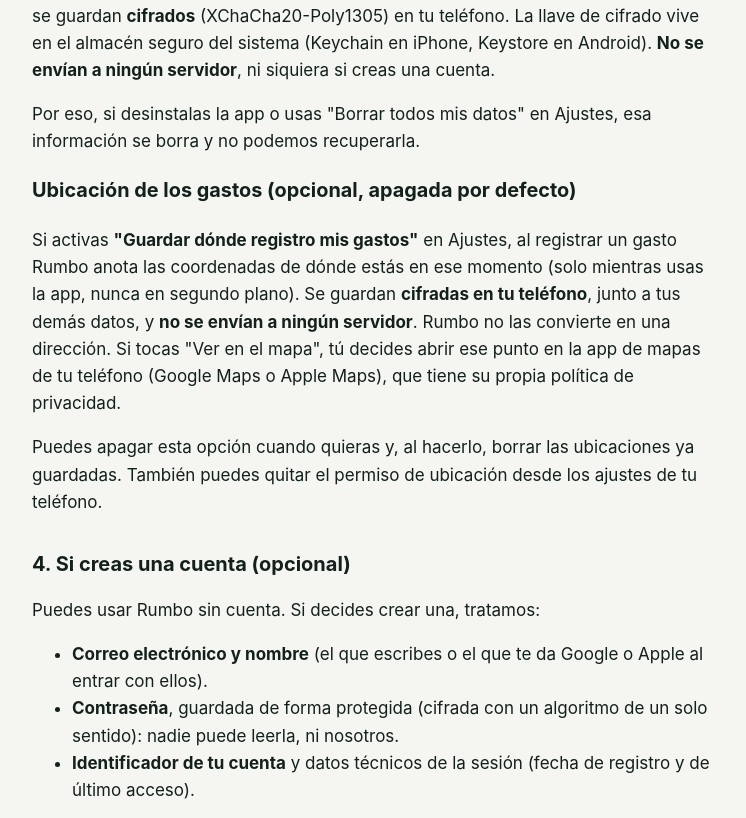
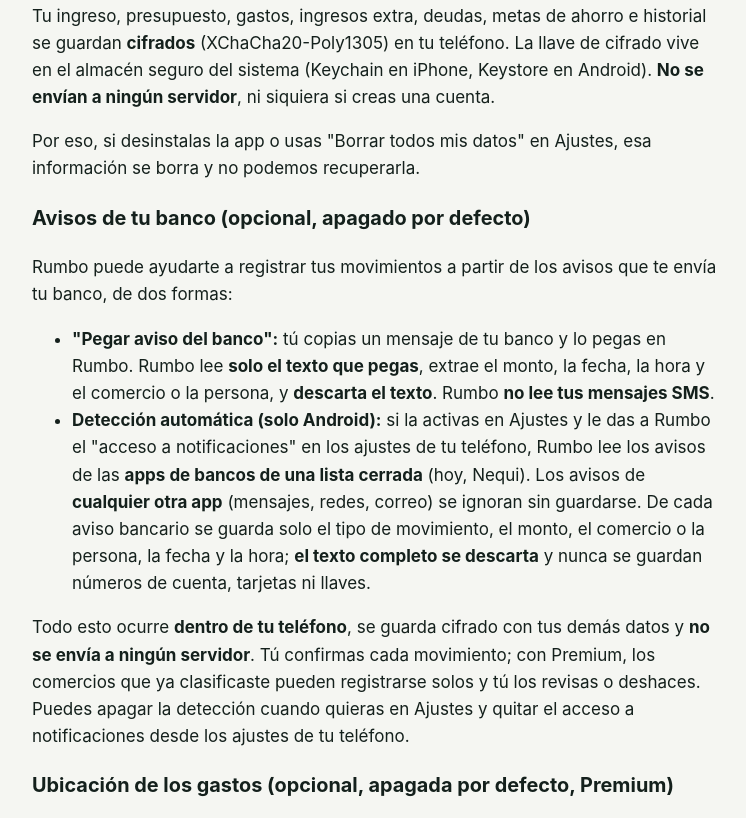
Before and after one commit to davidgaleano26/rumbo-legal, a plain HTML site: page privacidad.html in a window 1280 px wide. Shown: the part 1149-1967 px from the top of the page, without its empty margins (264-1010 px from the left). Drawn offline with Linux system fonts and the light colour scheme.

Commit message:
Privacidad: deteccion de avisos bancarios y ubicacion Premium; guia de Data safety al dia

```diff
--- a/privacidad.html
+++ b/privacidad.html
@@ -37,7 +37,7 @@
   <h2>2. Lo que NO recogemos</h2>
   <ul>
     <li>Claves, usuarios o datos de acceso a tus bancos o tarjetas.</li>
-    <li>Tus contactos, tus fotos ni tus mensajes.</li>
+    <li>Tus contactos, tus fotos ni tus mensajes (Rumbo no lee tus SMS; ver la sección 3 sobre los avisos de tu banco).</li>
     <li>Tu ubicación en segundo plano: Rumbo nunca rastrea dónde estás (ver la sección 3 sobre la ubicación opcional de los gastos).</li>
     <li>Datos de uso para publicidad. Rumbo no tiene anuncios ni rastreadores, y no vende datos.</li>
     <li>Tu huella o tu rostro: el desbloqueo con Face ID o huella lo hace tu teléfono; Rumbo solo recibe un "sí" o "no".</li>
@@ -54,7 +54,33 @@
     recuperarla.
   </p>
 
-  <h3>Ubicación de los gastos (opcional, apagada por defecto)</h3>
+  <h3>Avisos de tu banco (opcional, apagado por defecto)</h3>
+  <p>
+    Rumbo puede ayudarte a registrar tus movimientos a partir de los avisos que te envía tu banco, de dos formas:
+  </p>
+  <ul>
+    <li>
+      <strong>"Pegar aviso del banco":</strong> tú copias un mensaje de tu banco y lo pegas en Rumbo. Rumbo lee
+      <strong>solo el texto que pegas</strong>, extrae el monto, la fecha, la hora y el comercio o la persona, y
+      <strong>descarta el texto</strong>. Rumbo <strong>no lee tus mensajes SMS</strong>.
+    </li>
+    <li>
+      <strong>Detección automática (solo Android):</strong> si la activas en Ajustes y le das a Rumbo el
+      "acceso a notificaciones" en los ajustes de tu teléfono, Rumbo lee los avisos de las <strong>apps de bancos de una
+      lista cerrada</strong> (hoy, Nequi). Los avisos de <strong>cualquier otra app</strong> (mensajes, redes, correo) se
+      ignoran sin guardarse. De cada aviso bancario se guarda solo el tipo de movimiento, el monto, el comercio o la persona,
+      la fecha y la hora; <strong>el texto completo se descarta</strong> y nunca se guardan números de cuenta, tarjetas ni
+      llaves.
+    </li>
+  </ul>
+  <p>
+    Todo esto ocurre <strong>dentro de tu teléfono</strong>, se guarda cifrado con tus demás datos y <strong>no se envía a
+    ningún servidor</strong>. Tú confirmas cada movimiento; con Premium, los comercios que ya clasificaste pueden registrarse
+    solos y tú los revisas o deshaces. Puedes apagar la detección cuando quieras en Ajustes y quitar el acceso a
+    notificaciones desde los ajustes de tu teléfono.
+  </p>
+
+  <h3>Ubicación de los gastos (opcional, apagada por defecto, Premium)</h3>
   <p>
     Si activas <strong>"Guardar dónde registro mis gastos"</strong> en Ajustes, al registrar un gasto Rumbo anota las
     coordenadas de dónde estás en ese momento (solo mientras usas la app, nunca en segundo plano). Se guardan
@@ -96,8 +122,9 @@
 
   <h2>6. Notificaciones</h2>
   <p>
-    Los recordatorios de pago y el aviso de "¡Llegó tu pago!" los programa tu propio teléfono. Solo se activan si tú
-    das permiso, y <strong>nunca muestran montos</strong>, porque pueden verse en la pantalla bloqueada.
+    Los recordatorios de pago, el aviso de "¡Llegó tu pago!" y el aviso de "Rumbo detectó un movimiento" los genera tu
+    propio teléfono. Solo se activan si tú das permiso, y <strong>nunca muestran montos</strong>, porque pueden verse en
+    la pantalla bloqueada.
   </p>
 
   <h2>7. Con quién compartimos datos</h2>
```
